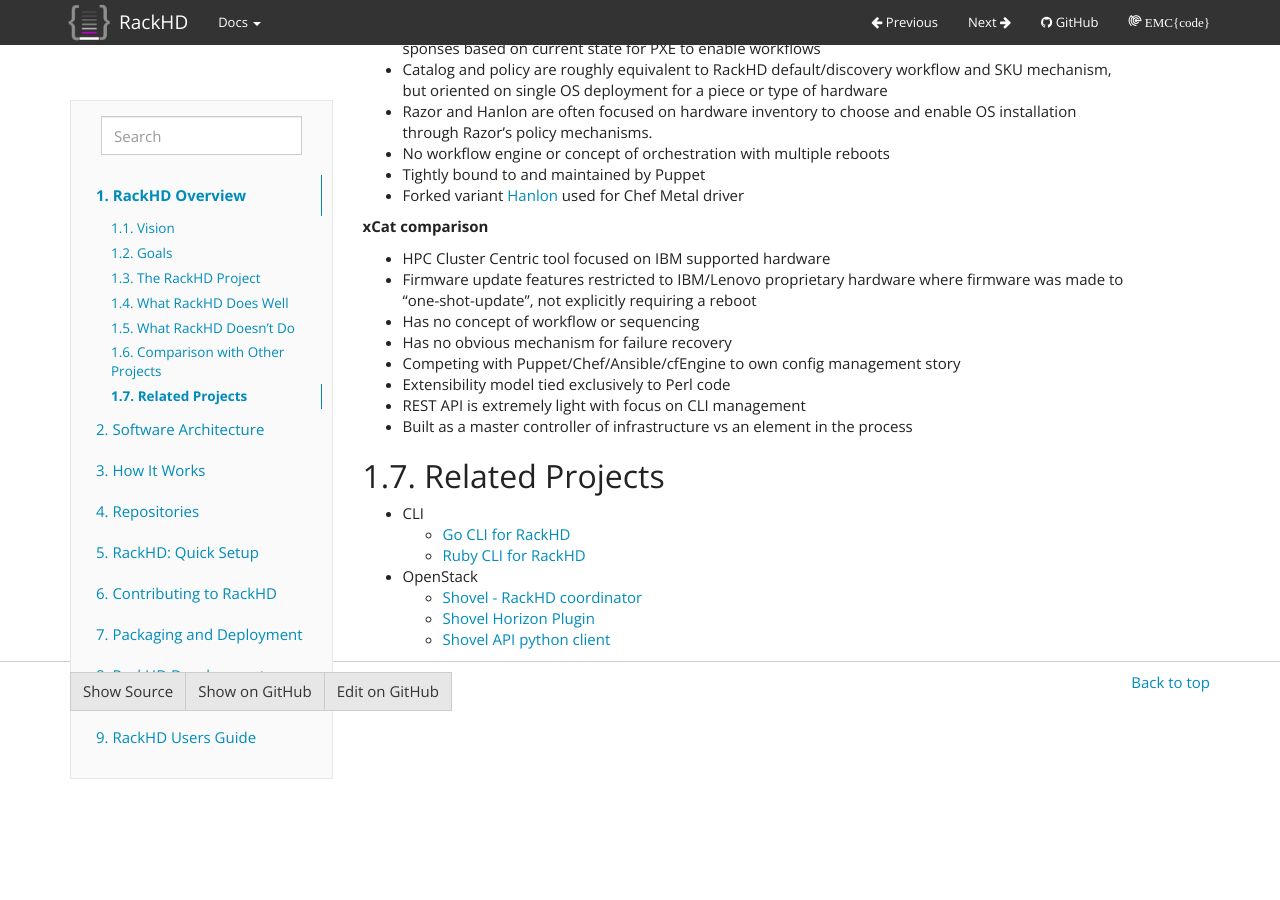
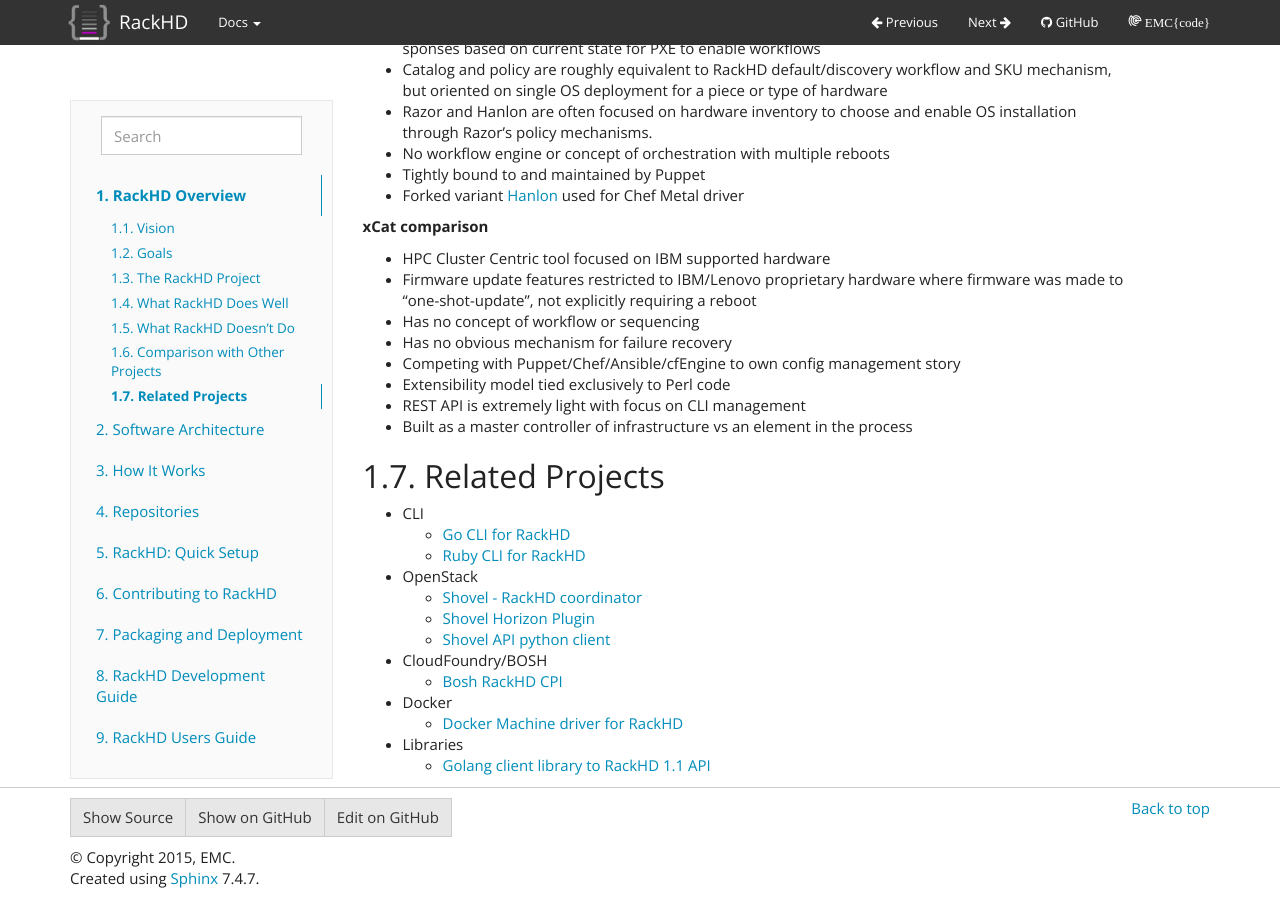
Before and after one commit to RackHD/docs, a Sphinx documentation site: the page built from docs/introduction.rst, in a window 1280 px wide and 900 px high, scrolled down 3027 px. Built offline with Sphinx 7.4.7, drawn with Linux system fonts in a browser that asks for light colours.

Commit message:
additional library and project references for RackHD

```diff
--- a/docs/introduction.rst
+++ b/docs/introduction.rst
@@ -195,3 +195,15 @@
   * `Shovel - RackHD coordinator <https://github.com/keedya/Shovel>`_
   * `Shovel Horizon Plugin <https://github.com/keedya/shovel-horizon-plugin>`_
   * `Shovel API python client <https://github.com/keedya/shovel-api-python-client>`_
+
+* CloudFoundry/BOSH
+
+  * `Bosh RackHD CPI <https://github.com/cloudfoundry-incubator/bosh-rackhd-cpi-release>`_
+
+* Docker
+
+  * `Docker Machine driver for RackHD <https://github.com/emccode/docker-machine-rackhd>`_
+
+* Libraries
+
+  * `Golang client library to RackHD 1.1 API <https://github.com/emccode/gorackhd>`_
```
